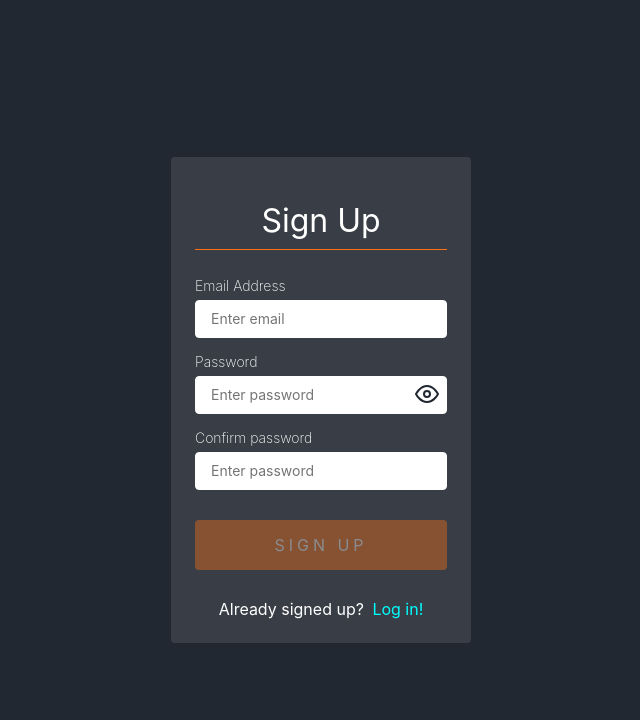
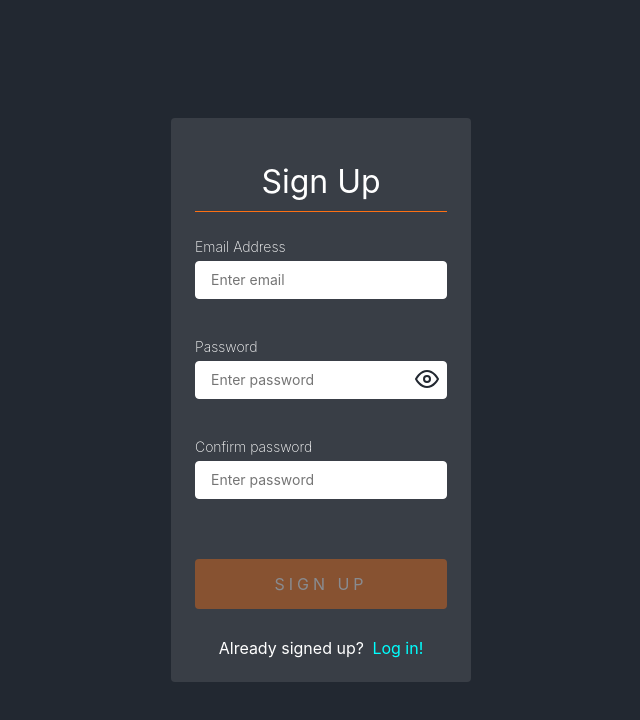
Before and after one commit to jm-spb/JWT-Auth, a React (Create React App) app in the folder client/: page /account/register in a window 1280 px wide. Shown: the top 720 px of the page, without its empty margins (319-959 px from the left). Built offline with nearby package versions, Linux system fonts and the light colour scheme; no server answers.

Commit message:
fix Form inputs

```diff
--- a/client/src/styles/LoginForm.scss
+++ b/client/src/styles/LoginForm.scss
@@ -35,6 +35,7 @@
 
   &__label {
     position: relative;
+    height: 96px;
     line-height: 2;
     text-align: left;
     display: block;
@@ -46,7 +47,6 @@
 
   &__input {
     display: block;
-    box-sizing: border-box;
     width: 100%;
     border-radius: 4px;
     border: 1px solid white;
@@ -57,7 +57,7 @@
 
   &__togglePassword {
     position: absolute;
-    bottom: 8px;
+    bottom: 40%;
     right: 8px;
     height: 24px;
     color: $theme-color;
```
